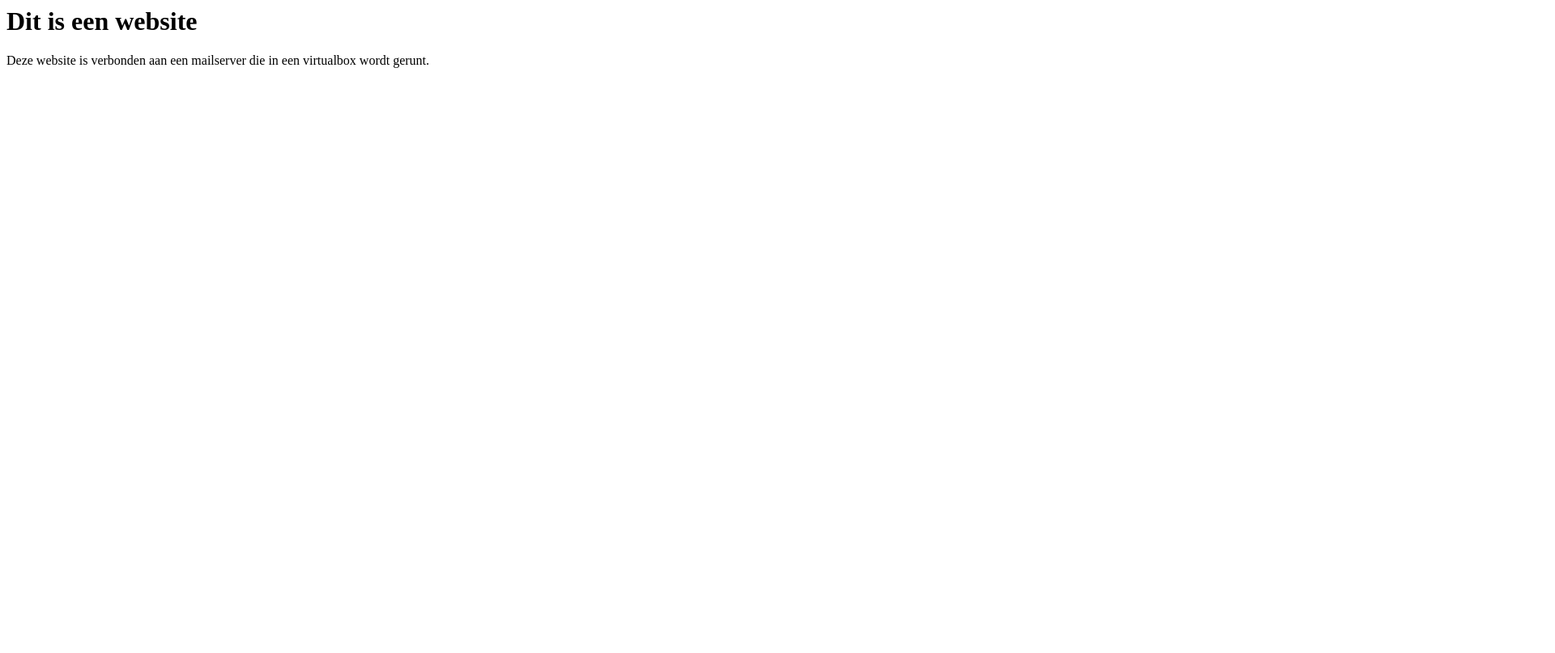
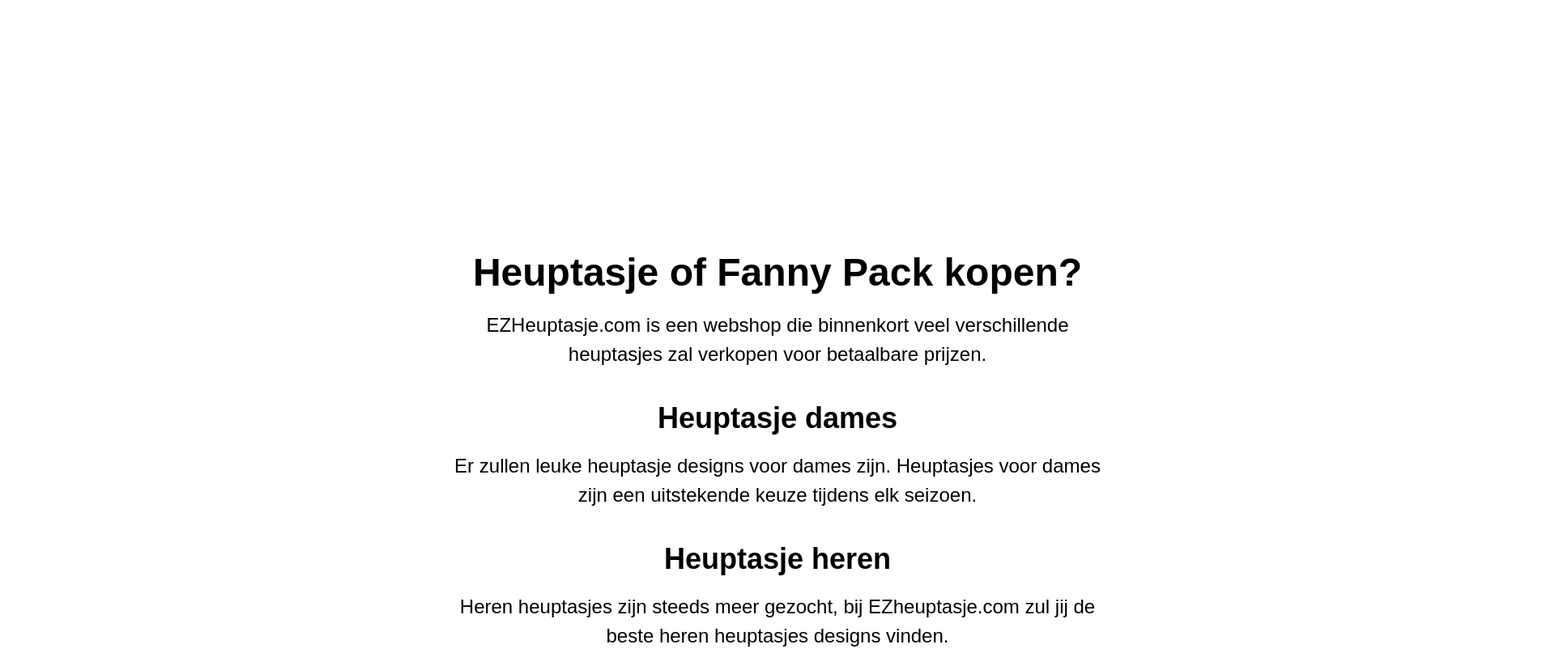
Before and after one commit to Joepjaaaaaaaaaaaa/webserver, a plain HTML site: page index.html in a window 1280 px wide. Shown: the whole page at 81% size, 1920 px wide, since content can reach past the window. Drawn offline with Linux system fonts and the light colour scheme.

Commit message:
Update index.html

```diff
--- a/index.html
+++ b/index.html
@@ -1,10 +1,43 @@
-<html>
+<!DOCTYPE html>
+<html lang="nl">
 <head>
-<title>Hallo!</title>
+    <meta charset="UTF-8">
+    <meta name="viewport" content="width=device-width, initial-scale=1.0">
+    <title>Heuptasje of Fanny Pack kopen?</title>
+    <style>
+        body {
+            font-family: Arial, sans-serif;
+            text-align: center;
+            width: 1920px;
+            height: 1080px;
+            margin: 0;
+            display: flex;
+            flex-direction: column;
+            justify-content: center;
+            align-items: center;
+        }
+        h1 {
+            font-size: 48px;
+            margin-bottom: 20px;
+        }
+        h2 {
+            font-size: 36px;
+            margin: 40px 0 20px 0;
+        }
+        p {
+            font-size: 24px;
+            max-width: 800px;
+            margin: 0 auto;
+            line-height: 1.5;
+        }
+    </style>
 </head>
 <body>
-    <h1>Dit is een website</h1>
-    <p>Deze website is verbonden aan een mailserver die in een virtualbox wordt gerunt.</p>
+    <h1>Heuptasje of Fanny Pack kopen?</h1>
+    <p>EZHeuptasje.com is een webshop die binnenkort veel verschillende heuptasjes zal verkopen voor betaalbare prijzen.</p>
+    <h2>Heuptasje dames</h2>
+    <p>Er zullen leuke heuptasje designs voor dames zijn. Heuptasjes voor dames zijn een uitstekende keuze tijdens elk seizoen.</p>
+    <h2>Heuptasje heren</h2>
+    <p>Heren heuptasjes zijn steeds meer gezocht, bij EZheuptasje.com zul jij de beste heren heuptasjes designs vinden.</p>
 </body>
-<footer></footer>
 </html>
```
